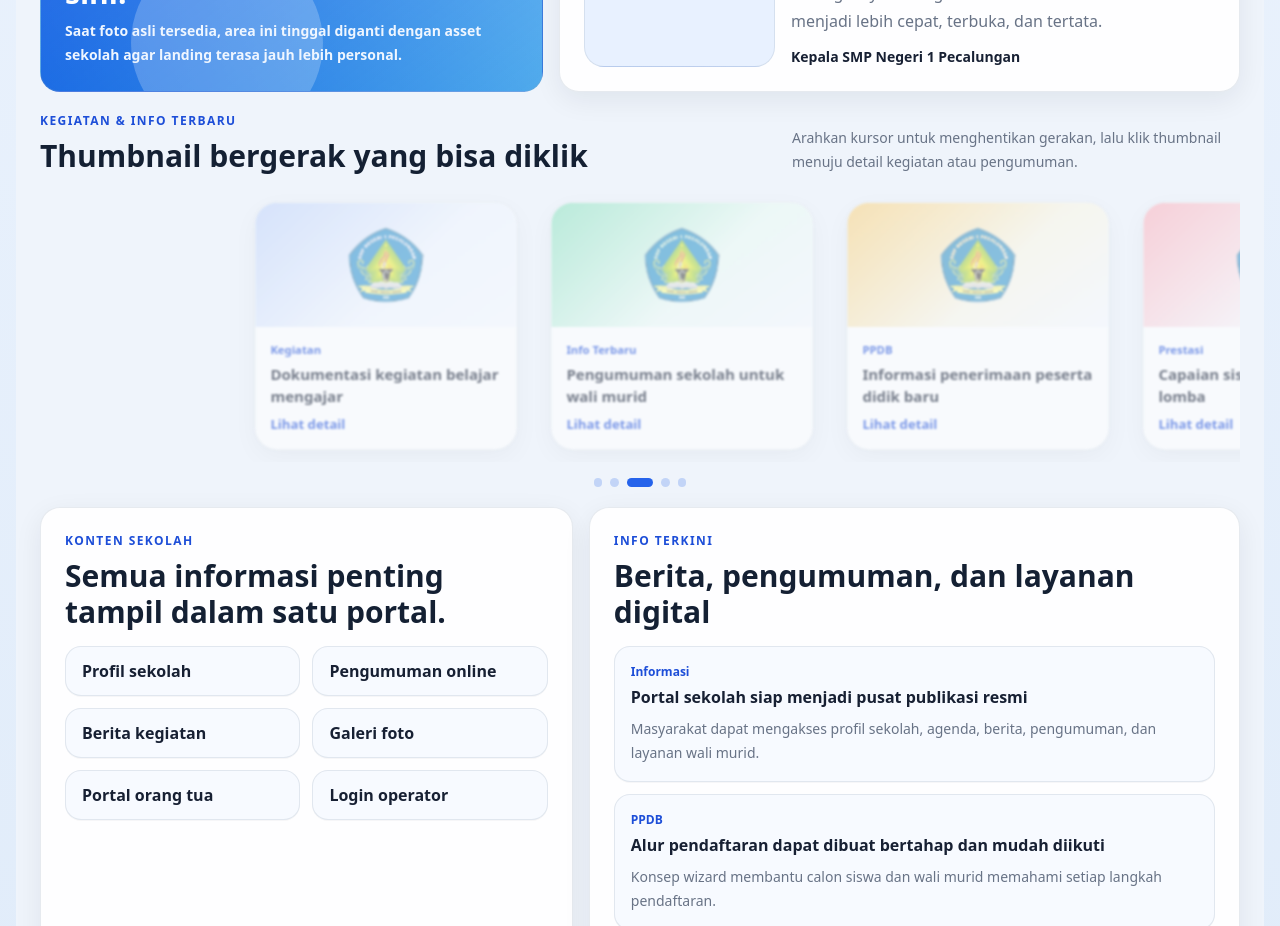
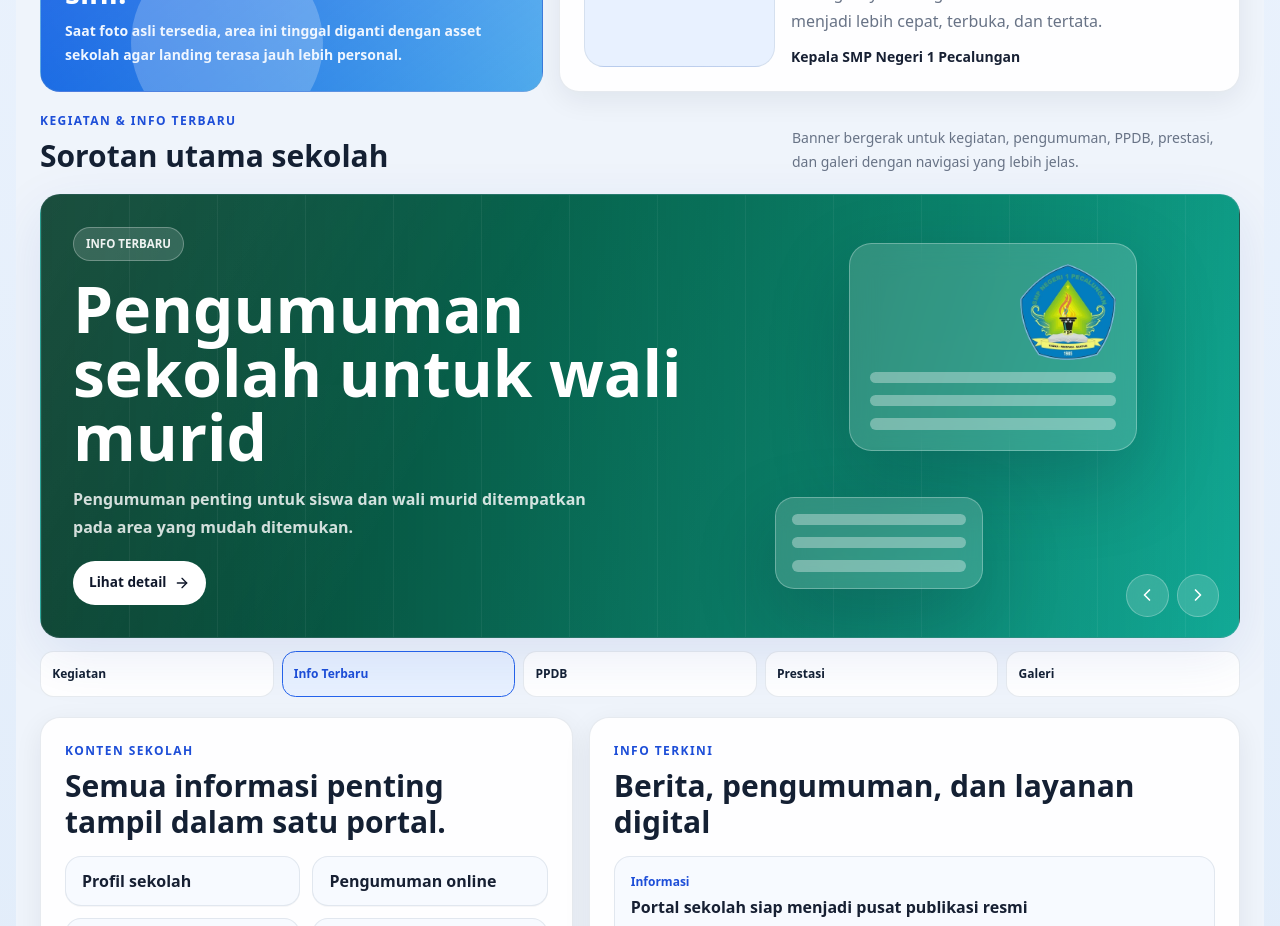
Before and after one commit to herhadi/EduFLow, a Next.js app in the folder apps/frontend/: page / in a window 1280 px wide. Shown: the part 1140-2066 px from the top of the page. Built offline with nearby package versions, Linux system fonts and the light colour scheme; no server answers.

Commit message:
Change carousel style

```diff
--- a/apps/frontend/app/globals.css
+++ b/apps/frontend/app/globals.css
@@ -406,17 +406,8 @@
   }
 
   .school-carousel {
-    overflow: hidden;
-  }
-
-  .school-carousel-track {
-    padding-inline: max(1rem, calc((100% - min(74vw, 17.5rem)) / 2));
-    scroll-behavior: smooth;
-    scrollbar-width: none;
-  }
-
-  .school-carousel-track::-webkit-scrollbar {
-    display: none;
+    display: grid;
+    gap: 0.85rem;
   }
 
   .school-marquee-track {
@@ -430,74 +421,260 @@
     animation-play-state: paused;
   }
 
-  .school-thumbnail-card {
-    width: min(74vw, 17.5rem);
-    flex: 0 0 auto;
+  .school-carousel-slide {
+    position: relative;
+    min-height: 24rem;
     overflow: hidden;
-    border-radius: 1.5rem;
+    border-radius: 1.25rem;
+    border: 1px solid var(--border);
+    background:
+      linear-gradient(90deg, rgba(7, 23, 52, 0.86), rgba(7, 23, 52, 0.58) 48%, rgba(7, 23, 52, 0.2)),
+      linear-gradient(135deg, #1d4ed8, #0ea5e9);
+    box-shadow: var(--shadow);
+    color: #ffffff;
+  }
+
+  .school-carousel-slide::before {
+    content: "";
+    position: absolute;
+    inset: 0;
+    background:
+      linear-gradient(120deg, rgba(255, 255, 255, 0.12), transparent 38%),
+      repeating-linear-gradient(90deg, rgba(255, 255, 255, 0.08) 0 1px, transparent 1px 5.5rem);
+    opacity: 0.72;
+  }
+
+  .school-carousel-slide--green {
+    background:
+      linear-gradient(90deg, rgba(6, 54, 38, 0.88), rgba(6, 78, 59, 0.58) 48%, rgba(6, 95, 70, 0.16)),
+      linear-gradient(135deg, #047857, #14b8a6);
+  }
+
+  .school-carousel-slide--amber {
+    background:
+      linear-gradient(90deg, rgba(69, 42, 8, 0.88), rgba(120, 53, 15, 0.58) 48%, rgba(146, 64, 14, 0.16)),
+      linear-gradient(135deg, #b45309, #f59e0b);
+  }
+
+  .school-carousel-slide--rose {
+    background:
+      linear-gradient(90deg, rgba(80, 7, 36, 0.88), rgba(136, 19, 55, 0.58) 48%, rgba(159, 18, 57, 0.16)),
+      linear-gradient(135deg, #be123c, #fb7185);
+  }
+
+  .school-carousel-content {
+    position: relative;
+    z-index: 2;
+    display: flex;
+    min-height: 24rem;
+    max-width: 45rem;
+    flex-direction: column;
+    justify-content: center;
+    padding: 2rem;
+  }
+
+  .school-carousel-kicker {
+    width: fit-content;
+    border: 1px solid rgba(255, 255, 255, 0.28);
+    border-radius: 999px;
+    background: rgba(255, 255, 255, 0.14);
+    color: rgba(255, 255, 255, 0.92);
+    font-size: 0.72rem;
+    font-weight: 900;
+    letter-spacing: 0;
+    padding: 0.45rem 0.75rem;
+    text-transform: uppercase;
+  }
+
+  .school-carousel-content h3 {
+    margin-top: 1rem;
+    max-width: 42rem;
+    font-size: 4rem;
+    font-weight: 900;
+    line-height: 1;
+  }
+
+  .school-carousel-content p:not(.school-carousel-kicker) {
+    margin-top: 1rem;
+    max-width: 34rem;
+    color: rgba(255, 255, 255, 0.82);
+    font-size: 1rem;
+    font-weight: 650;
+    line-height: 1.75;
+  }
+
+  .school-carousel-link {
+    display: inline-flex;
+    min-height: 2.75rem;
+    width: fit-content;
+    align-items: center;
+    gap: 0.5rem;
+    margin-top: 1.25rem;
+    border-radius: 999px;
+    background: #ffffff;
+    color: #0f172a;
+    font-size: 0.85rem;
+    font-weight: 900;
+    padding: 0.7rem 1rem;
+    transition: transform 160ms ease, background-color 160ms ease;
+  }
+
+  .school-carousel-link:hover {
+    background: rgba(255, 255, 255, 0.9);
+    transform: translateY(-1px);
+  }
+
+  .school-carousel-visual {
+    position: absolute;
+    inset: 0;
+    pointer-events: none;
+  }
+
+  .school-carousel-device {
+    position: absolute;
+    display: grid;
+    gap: 0.75rem;
+    border: 1px solid rgba(255, 255, 255, 0.28);
+    background: rgba(255, 255, 255, 0.16);
+    box-shadow: 0 30px 80px rgba(15, 23, 42, 0.22);
+    backdrop-filter: blur(14px);
+  }
+
+  .school-carousel-device span {
+    display: block;
+    height: 0.7rem;
+    border-radius: 999px;
+    background: rgba(255, 255, 255, 0.34);
+  }
+
+  .school-carousel-device-main {
+    right: clamp(1rem, 8vw, 7rem);
+    top: 3rem;
+    width: min(18rem, 36vw);
+    border-radius: 1.4rem;
+    padding: 1.25rem;
+  }
+
+  .school-carousel-device-main img {
+    justify-self: end;
+  }
+
+  .school-carousel-device-side {
+    bottom: 3rem;
+    right: clamp(1rem, 20vw, 18rem);
+    width: min(13rem, 30vw);
+    border-radius: 1.2rem;
+    padding: 1rem;
+  }
+
+  .school-carousel-controls {
+    position: absolute;
+    z-index: 3;
+    bottom: 1.25rem;
+    right: 1.25rem;
+    display: flex;
+    gap: 0.5rem;
+  }
+
+  .school-carousel-arrow {
+    display: grid;
+    height: 2.65rem;
+    width: 2.65rem;
+    place-items: center;
+    border-radius: 999px;
+    border: 1px solid rgba(255, 255, 255, 0.26);
+    background: rgba(255, 255, 255, 0.16);
+    color: #ffffff;
+    backdrop-filter: blur(12px);
+    transition: background-color 160ms ease, transform 160ms ease;
+  }
+
+  .school-carousel-arrow:hover {
+    background: rgba(255, 255, 255, 0.24);
+    transform: translateY(-1px);
+  }
+
+  .school-carousel-tabs {
+    display: grid;
+    grid-template-columns: repeat(5, minmax(0, 1fr));
+    gap: 0.5rem;
+  }
+
+  .school-carousel-tab {
+    min-width: 0;
+    border-radius: 0.85rem;
     border: 1px solid var(--border);
     background: var(--surface-solid);
-    box-shadow: var(--shadow-soft);
-    transition: border-color 160ms ease, transform 160ms ease;
-    filter: blur(1px);
-    opacity: 0.55;
-    transform: scale(0.94);
-    transition: border-color 160ms ease, filter 260ms ease, opacity 260ms ease, transform 260ms ease;
+    color: var(--muted);
+    font-size: 0.75rem;
+    font-weight: 900;
+    padding: 0.8rem 0.7rem;
+    text-align: left;
+    transition: border-color 160ms ease, color 160ms ease, background-color 160ms ease;
   }
 
-  .school-thumbnail-card:hover {
-    border-color: var(--border-strong);
-    transform: translateY(-2px) scale(0.96);
+  .school-carousel-tab span {
+    display: block;
+    overflow: hidden;
+    text-overflow: ellipsis;
+    white-space: nowrap;
   }
 
-  .school-thumbnail-card-active {
-    filter: blur(0);
-    opacity: 1;
-    transform: scale(1);
+  .school-carousel-tab-active {
+    border-color: var(--primary);
+    background: var(--primary-soft);
+    color: var(--primary-strong);
   }
 
-  .school-thumbnail-card-active:hover {
-    transform: translateY(-2px) scale(1);
+  @media (max-width: 640px) {
+    .school-carousel-slide,
+    .school-carousel-content {
+      min-height: 28rem;
     }
 
-  .school-thumbnail-media {
-    display: grid;
-    min-height: 8.25rem;
-    place-items: center;
-    background:
-      linear-gradient(135deg, color-mix(in srgb, var(--primary) 20%, transparent), transparent 58%),
-      linear-gradient(145deg, var(--primary-soft), var(--surface-soft));
+    .school-carousel-content {
+      justify-content: flex-end;
+      padding: 1.2rem;
+      padding-bottom: 4.6rem;
     }
 
-  .school-carousel-dot {
-    height: 0.55rem;
-    width: 0.55rem;
-    border-radius: 999px;
-    background: color-mix(in srgb, var(--primary) 22%, var(--surface-muted));
-    transition: background-color 160ms ease, width 160ms ease;
+    .school-carousel-content h3 {
+      font-size: 2.2rem;
     }
 
-  .school-carousel-dot-active {
-    width: 1.6rem;
-    background: var(--primary);
+    .school-carousel-content p:not(.school-carousel-kicker) {
+      font-size: 0.92rem;
+      line-height: 1.65;
     }
 
-  .school-thumbnail-media--green {
-    background:
-      linear-gradient(135deg, rgba(16, 185, 129, 0.38), transparent 58%),
-      linear-gradient(145deg, #dcfce7, var(--surface-soft));
+    .school-carousel-device-main {
+      right: -1.5rem;
+      top: 1.25rem;
+      width: 11rem;
     }
 
-  .school-thumbnail-media--amber {
-    background:
-      linear-gradient(135deg, rgba(245, 158, 11, 0.38), transparent 58%),
-      linear-gradient(145deg, #fef3c7, var(--surface-soft));
+    .school-carousel-device-side {
+      right: 7rem;
+      top: 7.5rem;
+      bottom: auto;
+      width: 8rem;
     }
 
-  .school-thumbnail-media--rose {
-    background:
-      linear-gradient(135deg, rgba(244, 63, 94, 0.30), transparent 58%),
-      linear-gradient(145deg, #ffe4e6, var(--surface-soft));
+    .school-carousel-controls {
+      bottom: 1rem;
+      left: 1.2rem;
+      right: auto;
+    }
+
+    .school-carousel-tabs {
+      grid-template-columns: repeat(2, minmax(0, 1fr));
+    }
+  }
+
+  @media (min-width: 641px) and (max-width: 1024px) {
+    .school-carousel-content h3 {
+      font-size: 3rem;
+    }
   }
 
   .school-principal-avatar {
@@ -578,10 +755,6 @@
   .school-floating-trigger:hover {
     background: color-mix(in srgb, var(--primary-strong) 88%, transparent);
     transform: translateY(-2px);
-  }
-
-  [data-theme="dark"] .school-thumbnail-card {
-    background: var(--surface-soft);
   }
 
   [data-theme="dark"] .school-cover-visual,
--- a/apps/frontend/app/page.tsx
+++ b/apps/frontend/app/page.tsx
@@ -359,12 +359,12 @@ export default function LandingPage() {
             <div>
               <p className="school-section-eyebrow">Kegiatan & Info Terbaru</p>
               <h2 className="school-section-title mt-2 text-2xl sm:text-3xl">
-                Thumbnail bergerak yang bisa diklik
+                Sorotan utama sekolah
               </h2>
             </div>
             <p className="max-w-md text-sm leading-6 text-muted">
-              Arahkan kursor untuk menghentikan gerakan, lalu klik thumbnail
-              menuju detail kegiatan atau pengumuman.
+              Banner bergerak untuk kegiatan, pengumuman, PPDB, prestasi,
+              dan galeri dengan navigasi yang lebih jelas.
             </p>
           </div>
 
--- a/apps/frontend/components/school-activity-carousel.tsx
+++ b/apps/frontend/components/school-activity-carousel.tsx
@@ -1,7 +1,8 @@
 'use client';
 
+import { ArrowRight, ChevronLeft, ChevronRight } from 'lucide-react';
 import Link from 'next/link';
-import { useEffect, useMemo, useRef, useState } from 'react';
+import { useEffect, useRef, useState } from 'react';
 
 type ActivityThumbnail = {
   category: string;
@@ -10,11 +11,33 @@ type ActivityThumbnail = {
   tone: string;
 };
 
-function getThumbnailToneClass(tone: string) {
-  if (tone === 'green') return 'school-thumbnail-media school-thumbnail-media--green';
-  if (tone === 'amber') return 'school-thumbnail-media school-thumbnail-media--amber';
-  if (tone === 'rose') return 'school-thumbnail-media school-thumbnail-media--rose';
-  return 'school-thumbnail-media';
+const slideSummaries: Record<string, string> = {
+  Kegiatan:
+    'Aktivitas belajar, pembiasaan, dan dokumentasi kelas tampil sebagai wajah utama sekolah.',
+  'Info Terbaru':
+    'Pengumuman penting untuk siswa dan wali murid ditempatkan pada area yang mudah ditemukan.',
+  PPDB:
+    'Informasi penerimaan peserta didik baru bisa diarahkan ke halaman alur dan persyaratan.',
+  Prestasi:
+    'Capaian siswa, lomba, dan kegiatan pembinaan ditampilkan sebagai bukti perkembangan sekolah.',
+  Galeri:
+    'Foto kegiatan sekolah menjadi arsip publik yang rapi dan nyaman dibuka dari perangkat mobile.',
+};
+
+function getSlideClass(tone: string) {
+  if (tone === 'green') {
+    return 'school-carousel-slide school-carousel-slide--green';
+  }
+
+  if (tone === 'amber') {
+    return 'school-carousel-slide school-carousel-slide--amber';
+  }
+
+  if (tone === 'rose') {
+    return 'school-carousel-slide school-carousel-slide--rose';
+  }
+
+  return 'school-carousel-slide';
 }
 
 export function SchoolActivityCarousel({
@@ -22,196 +45,120 @@ export function SchoolActivityCarousel({
 }: {
   items: ActivityThumbnail[];
 }) {
-  const trackRef = useRef<HTMLDivElement>(null);
-  const resetTimerRef = useRef<number | null>(null);
-  const activeRenderedIndexRef = useRef(0);
-  const isPausedRef = useRef(false);
+  const intervalRef = useRef<number | null>(null);
   const [activeIndex, setActiveIndex] = useState(0);
-  const [activeRenderedIndex, setActiveRenderedIndex] = useState(0);
   const [isPaused, setIsPaused] = useState(false);
 
-  // Buat 3 set items: [1,2,3,4,5, 1,2,3,4,5, 1,2,3,4,5]
-  const renderedItems = useMemo(() => {
-    if (items.length === 0) return [];
-    return [...items, ...items, ...items];
-  }, [items]);
-
-  const totalRealItems = items.length;
-  const startIndex = totalRealItems; // Mulai dari item pertama di set kedua
+  const activeItem = items[activeIndex];
 
   useEffect(() => {
-    isPausedRef.current = isPaused;
-  }, [isPaused]);
-
-  // Inisialisasi posisi awal di set kedua
-  useEffect(() => {
-    if (renderedItems.length === 0) return;
-
-    setTimeout(() => {
-      jumpToRenderedIndex(startIndex, false);
-    }, 50);
-
-    return () => {
-      if (resetTimerRef.current) {
-        window.clearTimeout(resetTimerRef.current);
-      }
-    };
-  }, [renderedItems.length, startIndex]);
-
-  // Auto play
-  useEffect(() => {
-    if (items.length <= 1 || renderedItems.length === 0) {
+    if (items.length <= 1 || isPaused) {
       return;
     }
 
-    const interval = window.setInterval(() => {
-      if (isPausedRef.current) {
-        return;
+    intervalRef.current = window.setInterval(() => {
+      setActiveIndex((current) => (current + 1) % items.length);
+    }, 4800);
+
+    return () => {
+      if (intervalRef.current) {
+        window.clearInterval(intervalRef.current);
       }
-      scrollToRenderedIndex(activeRenderedIndexRef.current + 1);
-    }, 2800);
+    };
+  }, [isPaused, items.length]);
 
-    return () => window.clearInterval(interval);
-  }, [items.length, renderedItems.length]);
-
-  function jumpToRenderedIndex(index: number, smooth: boolean = true) {
-    const track = trackRef.current;
-    const target = track?.children[index] as HTMLElement | undefined;
-
-    if (!track || !target) {
-      return;
+  if (!activeItem) {
+    return null;
   }
 
-    track.scrollTo({
-      behavior: smooth ? 'smooth' : 'auto',
-      left: target.offsetLeft - (track.clientWidth - target.clientWidth) / 2,
-    });
-
-    setRenderedIndex(index);
+  function moveSlide(direction: 'next' | 'previous') {
+    setActiveIndex((current) => {
+      if (direction === 'next') {
+        return (current + 1) % items.length;
       }
 
-  function scrollToRenderedIndex(index: number) {
-    const totalItems = renderedItems.length;
-
-    // Jika sudah di ujung (set ketiga), pindah ke set kedua tanpa animasi
-    if (index >= totalItems - 1) {
-      jumpToRenderedIndex(index);
-
-      if (resetTimerRef.current) {
-        window.clearTimeout(resetTimerRef.current);
-      }
-      resetTimerRef.current = window.setTimeout(() => {
-        // Pindah ke set kedua (index - totalRealItems)
-        jumpToRenderedIndex(index - totalRealItems, false);
-      }, 600);
-    }
-    // Jika di awal (set pertama), pindah ke set kedua tanpa animasi
-    else if (index <= 0) {
-      jumpToRenderedIndex(index);
-
-      if (resetTimerRef.current) {
-        window.clearTimeout(resetTimerRef.current);
-      }
-      resetTimerRef.current = window.setTimeout(() => {
-        // Pindah ke set kedua (index + totalRealItems)
-        jumpToRenderedIndex(index + totalRealItems, false);
-      }, 600);
-    }
-    else {
-      jumpToRenderedIndex(index);
-    }
-  }
-
-  function setRenderedIndex(index: number) {
-    activeRenderedIndexRef.current = index;
-    setActiveRenderedIndex(index);
-    setActiveIndex(index % items.length);
-  }
-
-  function syncActiveIndex() {
-    const track = trackRef.current;
-
-    if (!track) {
-      return;
-    }
-
-    const children = Array.from(track.children) as HTMLElement[];
-    const trackCenter = track.scrollLeft + track.clientWidth / 2;
-    const nearestIndex = children.reduce(
-      (nearest, child, index) => {
-        const childCenter = child.offsetLeft + child.clientWidth / 2;
-        const distance = Math.abs(childCenter - trackCenter);
-        return distance < nearest.distance ? { distance, index } : nearest;
-      },
-      { distance: Number.POSITIVE_INFINITY, index: 0 },
-    ).index;
-
-    if (nearestIndex !== activeRenderedIndexRef.current) {
-      setRenderedIndex(nearestIndex);
-    }
+      return (current - 1 + items.length) % items.length;
+    });
   }
 
   return (
-    <div
+    <section
+      aria-label="Sorotan kegiatan sekolah"
       className="school-carousel"
       onMouseEnter={() => setIsPaused(true)}
       onMouseLeave={() => setIsPaused(false)}
     >
-      <div
-        className="school-carousel-track no-scrollbar flex gap-4 overflow-x-auto pb-1"
-        onScroll={() => {
-          syncActiveIndex();
-        }}
-        ref={trackRef}
-      >
-        {renderedItems.map((item, index) => (
-          <Link
-            aria-label={`Buka detail ${item.title}`}
-            className={
-              index === activeRenderedIndex
-                ? 'school-thumbnail-card school-thumbnail-card-active'
-                : 'school-thumbnail-card'
-            }
-            href={item.href}
-            onFocus={() => scrollToRenderedIndex(index)}
-            key={`${item.title}-${index}`}
-          >
-            <div className={getThumbnailToneClass(item.tone)}>
+      <div className={getSlideClass(activeItem.tone)}>
+        <div className="school-carousel-visual" aria-hidden="true">
+          <div className="school-carousel-device school-carousel-device-main">
             <img
               alt=""
-                aria-hidden="true"
-                className="h-20 w-20 object-contain opacity-80"
+              className="h-24 w-24 object-contain opacity-95"
               src="/logo_sekolah.webp"
             />
+            <span />
+            <span />
+            <span />
           </div>
-            <div className="p-4">
-              <p className="school-news-date">{item.category}</p>
-              <h3 className="mt-1 text-base font-black leading-6 text-ink">
-                {item.title}
-              </h3>
-              <p className="mt-2 text-sm font-bold text-brand-700">
-                Lihat detail
-              </p>
+          <div className="school-carousel-device school-carousel-device-side">
+            <span />
+            <span />
+            <span />
           </div>
-          </Link>
-        ))}
         </div>
 
-      <div className="mt-4 flex items-center justify-center gap-2">
+        <div className="school-carousel-content">
+          <p className="school-carousel-kicker">{activeItem.category}</p>
+          <h3>{activeItem.title}</h3>
+          <p>
+            {slideSummaries[activeItem.category] ??
+              'Informasi sekolah ditampilkan ringkas, visual, dan mudah diakses.'}
+          </p>
+          <Link className="school-carousel-link" href={activeItem.href}>
+            Lihat detail
+            <ArrowRight aria-hidden="true" className="size-4" />
+          </Link>
+        </div>
+
+        <div className="school-carousel-controls">
+          <button
+            aria-label="Slide sebelumnya"
+            className="school-carousel-arrow"
+            onClick={() => moveSlide('previous')}
+            type="button"
+          >
+            <ChevronLeft aria-hidden="true" className="size-5" />
+          </button>
+          <button
+            aria-label="Slide berikutnya"
+            className="school-carousel-arrow"
+            onClick={() => moveSlide('next')}
+            type="button"
+          >
+            <ChevronRight aria-hidden="true" className="size-5" />
+          </button>
+        </div>
+      </div>
+
+      <div className="school-carousel-tabs" role="tablist">
         {items.map((item, index) => (
           <button
             aria-label={`Tampilkan ${item.title}`}
+            aria-selected={index === activeIndex}
             className={
               index === activeIndex
-                ? 'school-carousel-dot school-carousel-dot-active'
-                : 'school-carousel-dot'
+                ? 'school-carousel-tab school-carousel-tab-active'
+                : 'school-carousel-tab'
             }
             key={item.title}
-            onClick={() => scrollToRenderedIndex(index + totalRealItems)}
+            onClick={() => setActiveIndex(index)}
+            role="tab"
             type="button"
-          />
+          >
+            <span>{item.category}</span>
+          </button>
         ))}
       </div>
-    </div>
+    </section>
   );
 }
```
Also changed, not shown: 1 other file (tests, documents, lock files or other folders). Lines whose indentation alone changed are shown as unchanged.
